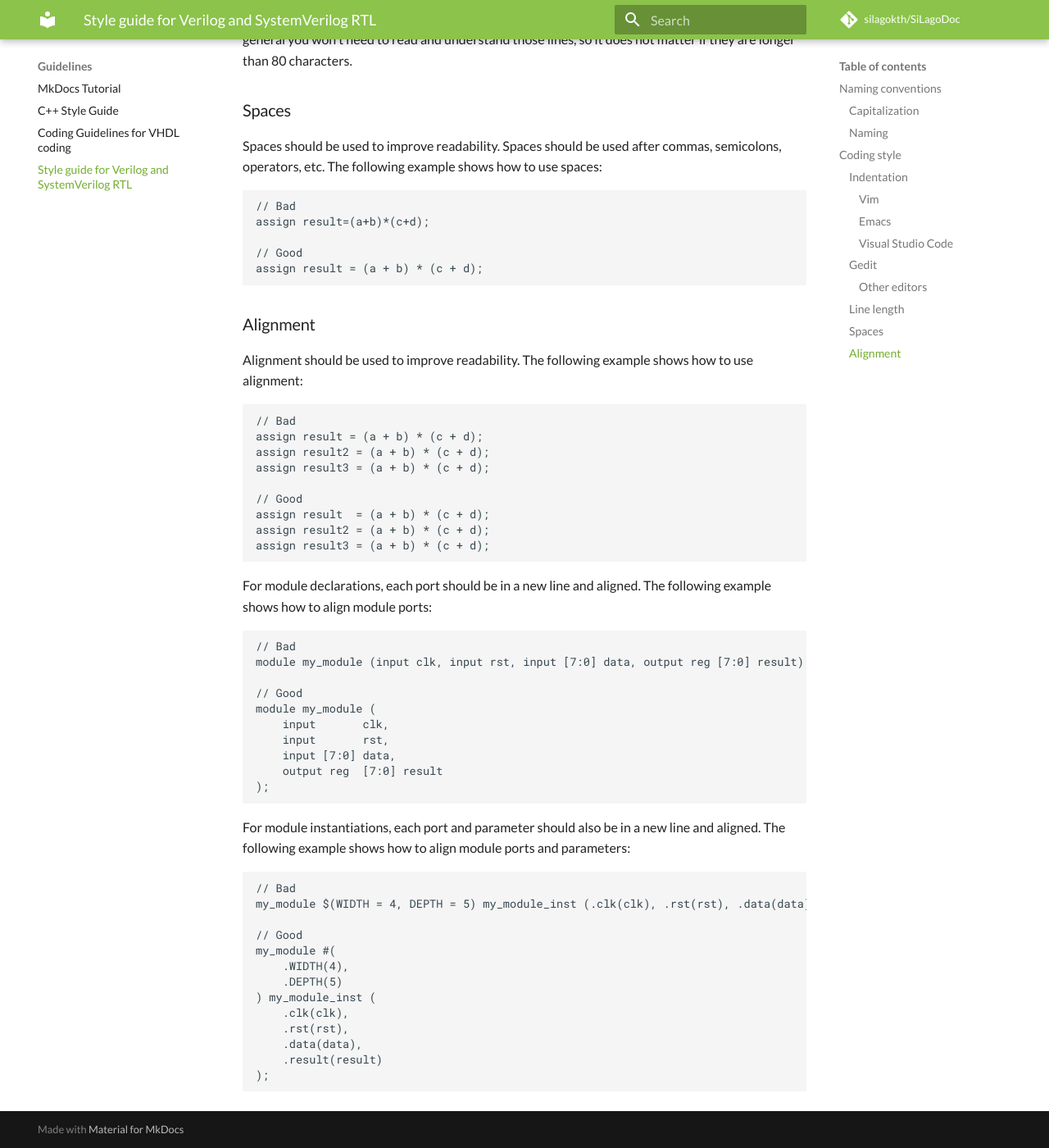
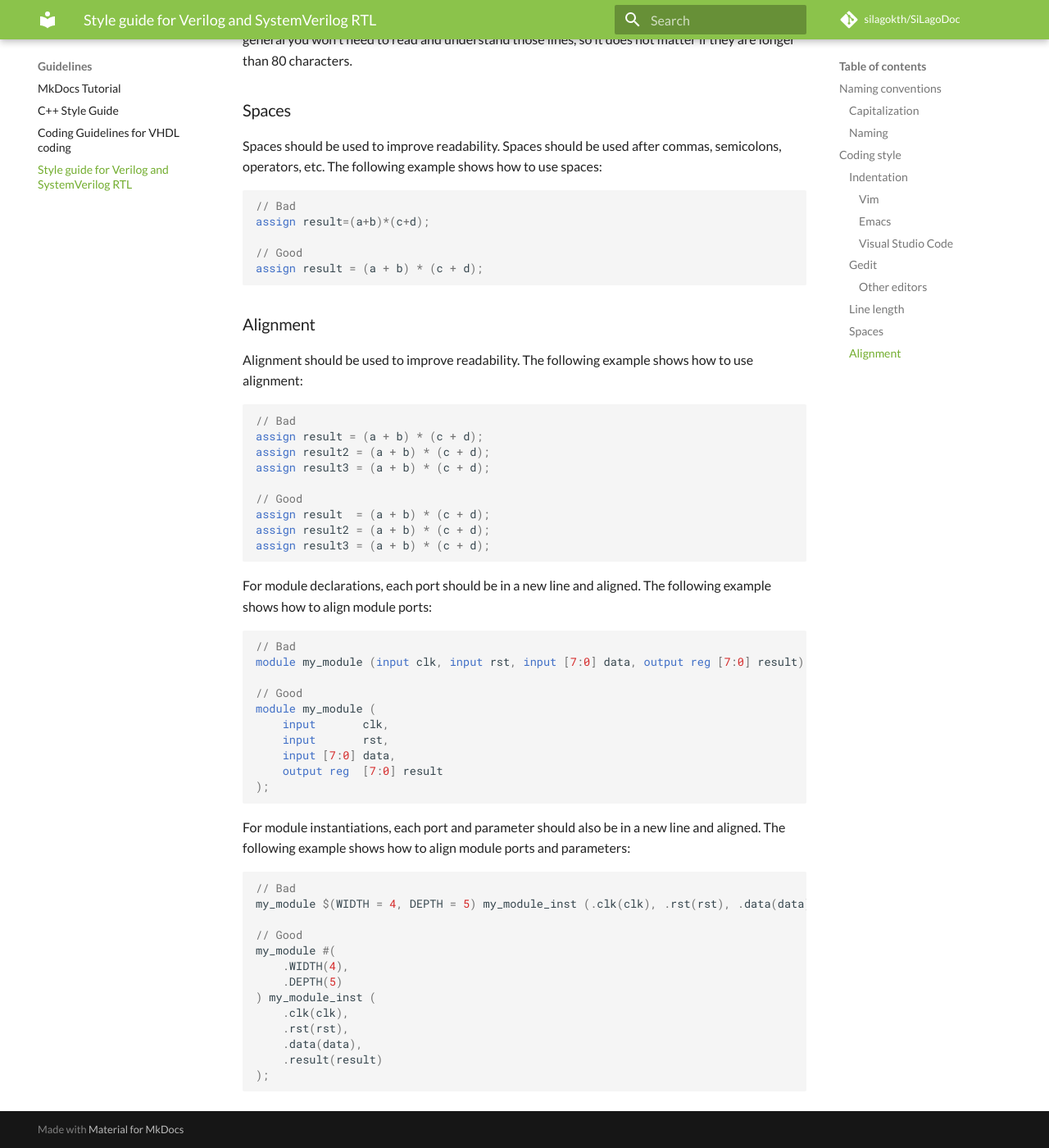
Before and after one commit to silagokth/SiLagoDoc, an MkDocs documentation site: the page built from docs/Guideline/Style-guide-Verilog.md, in a window 1280 px wide and 1400 px high, scrolled down 2815 px. Shown: the whole window at 82% size. Built offline with MkDocs 1.6.1 and Material for MkDocs 9.7.7, drawn with Linux system fonts in a browser that asks for light colours; comment, search, counter and statistics services are not loaded; some of the changed text lies outside the part shown.

Commit message:
add sv highlight

````diff
--- a/docs/Guideline/Style-guide-Verilog.md
+++ b/docs/Guideline/Style-guide-Verilog.md
@@ -9,7 +9,7 @@ The coding guides are splited into three parts:
 
 ### Capitalization
 All names must be written in lower case. This includes acronyms and abbreviations such as `sram`, `dpu`, `drra`, etc. The only exception are constants and parameters, which must be written in upper case. The following example shows how to use capitalization:
-```
+```sv
 // Bad
 module My_Module (
     input Clk,
@@ -31,7 +31,7 @@ The only exception to this rule are macros that are originally written in upper
 ### Naming
 Signals, modules, parameters and all design elements should be named with descriptive names. Try to avoid abbreviations unless for extremely common names, such as `clk`, `rst_n`, `ack`, etc.
 Remember that abreviations are not always clear. For example, `addr` could mean `address` or `adder`. The over-use of abbreviations can make the code difficult to read and understand, especially for people that are not familiar with the code. The following example shows how to use descriptive names:
-```
+```sv
 // Bad
 logic din;
 logic dout;
@@ -50,38 +50,43 @@ The style is the way to write the code. It is important to follow the same style
 
 ### Indentation
 The indentation is done with 4 spaces. No tabs are allowed. Modify your editor settings to use 4 spaces when pressing the tab key.
+
 #### Vim
 Add the following lines to your .vimrc file:
-```
+```vim
 set tabstop=4
 set shiftwidth=4
 set expandtab
 ```
+
 #### Emacs
 Add the following lines to your .emacs file:
-```
+```elisp
 (setq-default indent-tabs-mode nil)
 (setq-default tab-width 4)
 (setq indent-line-function 'insert-tab)
 ```
+
 #### Visual Studio Code
 Add the following lines to your settings.json file:
-```
+```sv
 "editor.tabSize": 4,
 "editor.insertSpaces": true,
 ```
+
 ### Gedit
 Add the following lines to your .profile file:
-```
+```sv
 export GEDIT_TAB_WIDTH=4
 export GEDIT_REPLACE_TABS=1
 ```
+
 #### Other editors
 Please refer to the editor documentation to find out how to change the indentation settings.
 
 ### Line length
 The line length should be limited to a reasonable number of characters. The recommended maximum line length is 80 characters. This is not a hard limit, but it should be used as a guideline. If a line is too long, it should be split into multiple lines. The line should be split at a logical point, for example, after a comma or an operator. The following example shows how to split a line:
-```
+```sv
 // Bad
 assign result = (a + b) * (c + d) * (e + f) * (g + h) * (i + j) * (k + l) * (m + n) * (o + p) * (q + r) * (s + t) * (u + v) * (w + x) * (y + z);
 
@@ -94,7 +99,7 @@ Some exceptions for this rule are allowed. For example, long strings or long com
 
 ### Spaces
 Spaces should be used to improve readability. Spaces should be used after commas, semicolons, operators, etc. The following example shows how to use spaces:
-```
+```sv
 // Bad
 assign result=(a+b)*(c+d);
 
@@ -104,7 +109,7 @@ assign result = (a + b) * (c + d);
 
 ### Alignment
 Alignment should be used to improve readability. The following example shows how to use alignment:
-```
+```sv
 // Bad
 assign result = (a + b) * (c + d);
 assign result2 = (a + b) * (c + d);
@@ -117,7 +122,7 @@ assign result3 = (a + b) * (c + d);
 ```
 
 For module declarations, each port should be in a new line and aligned. The following example shows how to align module ports:
-```
+```sv
 // Bad
 module my_module (input clk, input rst, input [7:0] data, output reg [7:0] result);
 
@@ -131,7 +136,7 @@ module my_module (
 ```
 
 For module instantiations, each port and parameter should also be in a new line and aligned. The following example shows how to align module ports and parameters:
-```
+```sv
 // Bad
 my_module $(WIDTH = 4, DEPTH = 5) my_module_inst (.clk(clk), .rst(rst), .data(data), .result(result));
 
````
